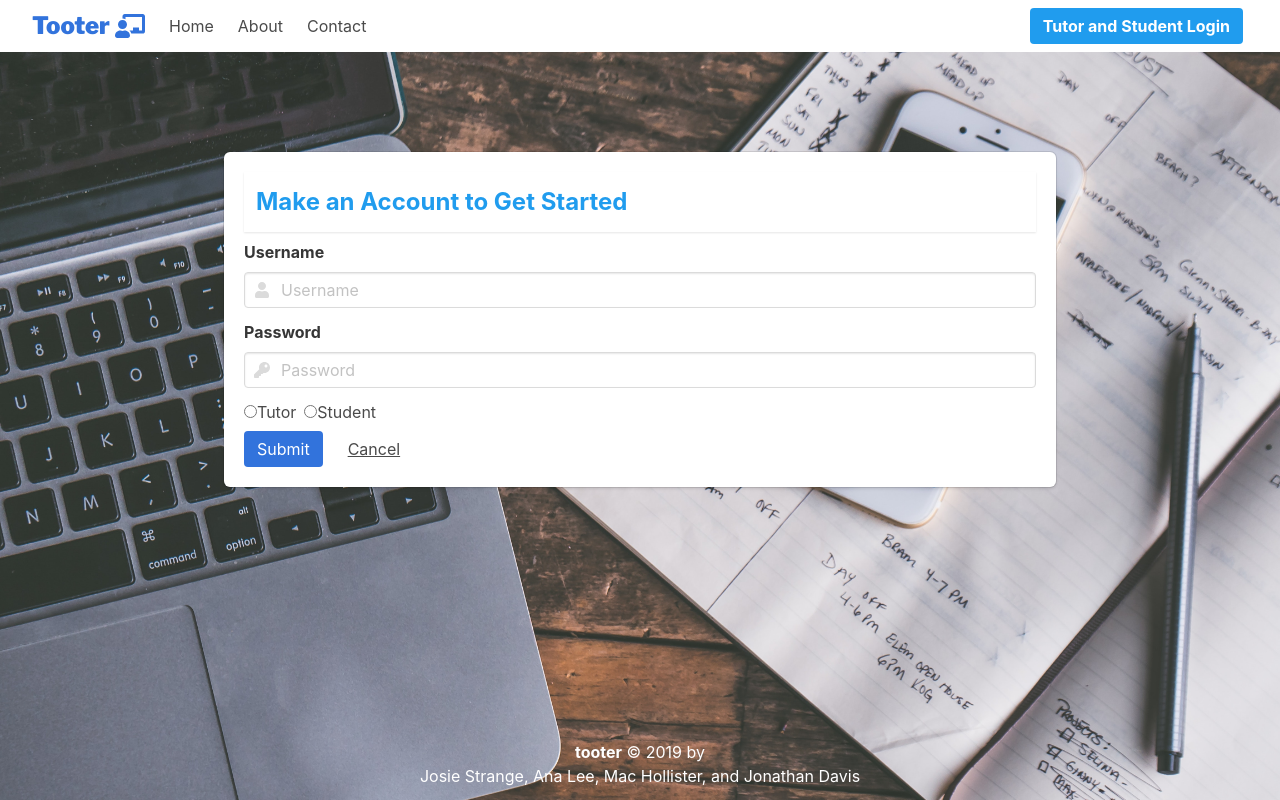
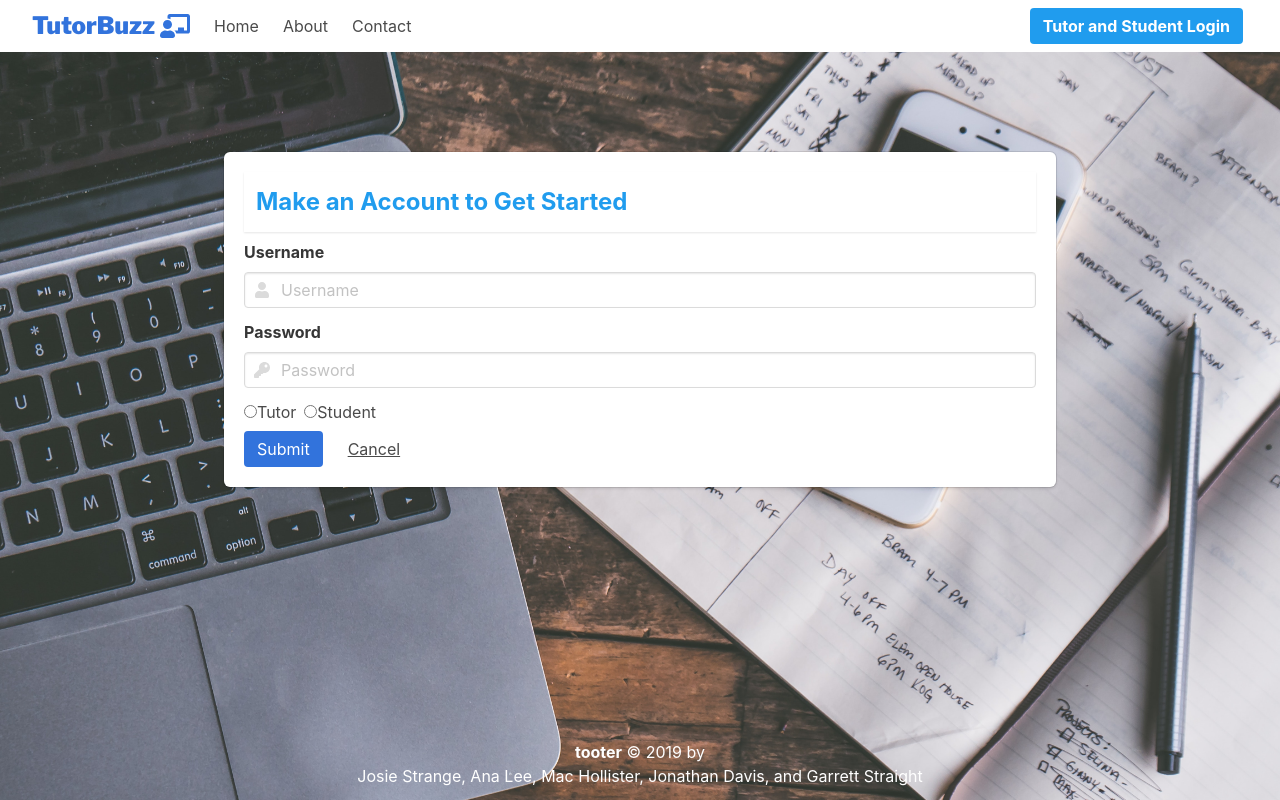
Before and after one commit to macdhollister/TutorBuzz, a React (Create React App) app in the folder client/: page / in a window 1280 px wide. Built offline with nearby package versions, Linux system fonts and the light colour scheme.

Commit message:
added some empty components

```diff
--- a/client/src/components/Footer/index.js
+++ b/client/src/components/Footer/index.js
@@ -8,7 +8,7 @@ class Footer extends Component {
         <footer>
             <div class="has-text-centered footerDiv">
                 <p>
-                    <strong class="footerText">tooter</strong> © 2019 by <p>Josie Strange, Ana Lee, Mac Hollister, and Jonathan Davis</p>
+                    <strong class="footerText">tooter</strong> © 2019 by <p>Josie Strange, Ana Lee, Mac Hollister, Jonathan Davis, and Garrett Straight</p>
                 </p>
             </div>
         </footer>
--- a/client/src/components/Navbar/index.js
+++ b/client/src/components/Navbar/index.js
@@ -8,7 +8,7 @@ class Navbar extends Component {
           <nav className="navbar" role="navigation" aria-label="main navigation">
               <div className="navbar-brand">
                   <a className="navbar-item" href="/">
-                      <p className="is-size-4 navTitle">Tooter</p>
+                      <p className="is-size-4 navTitle">TutorBuzz</p>
                       <i class='fas fa-chalkboard-teacher' id="tutorGlyphicon" />
                   </a>
 
```
Also changed, not shown: client/src/components/Calendar/Calendar.css (added), client/src/components/Calendar/index.js (added), client/src/components/PendingRequests/PendingRequests.css (added), client/src/components/PendingRequests/index.js (added), client/src/components/Timecard/Timecard.css (added), client/src/components/Timecard/index.js (added), client/src/components/Upcoming/Upcoming.css (added), client/src/components/Upcoming/index.js (added).
